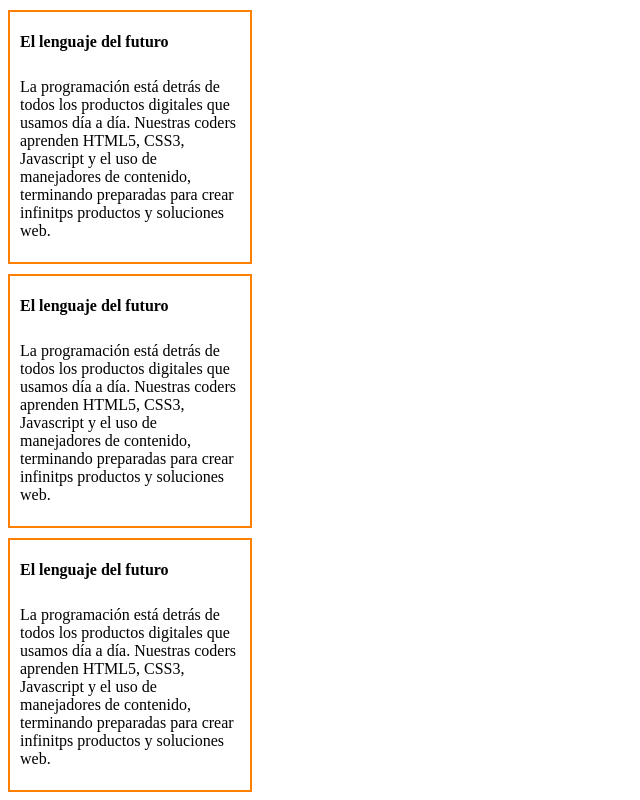
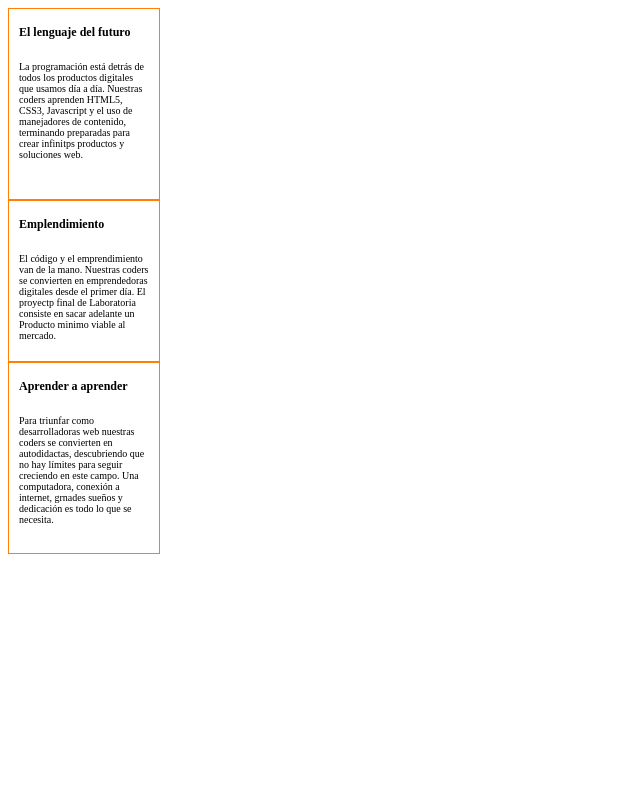
Before and after one commit to NayeliCarb/MarginPadding, a plain HTML site: page index.html in a window 1280 px wide. Shown: the whole page, without its empty margins (0-640 px from the left). Drawn offline with Linux system fonts and the light colour scheme.

Commit message:
3.- mas chico

```diff
--- a/css/main.css
+++ b/css/main.css
@@ -1,12 +1,13 @@
 
 div{
-	border: #FF8000 2px solid ;
+	border: #FF8000 1px solid ;
 	background-color: #FFFFFF;
-	width: 240px;
-	height: 250px;
-	margin-top: 10px;
+	width: 150px;
+	height: 190px;
+	/*margin-top: 10px;*/
 }
 p{
+	font-size: 10px;
 	padding-right: 10px;
 	padding-left: 10px;
 	padding-top: 5px;
@@ -14,5 +15,10 @@ p{
 }
 
 h4{
+	font-size: 12px;
 	padding-left: 10px;
 }
+.divUno{
+	width: 150px;
+	height: 160px;
+}
--- a/index.html
+++ b/index.html
@@ -14,14 +14,14 @@
 		<p>La programación está detrás de todos los productos digitales que usamos día a día. Nuestras coders aprenden HTML5, CSS3, Javascript y el uso de manejadores de contenido, terminando preparadas para crear infinitps productos y soluciones web.</p>
 	</div>
 
-	<div class="divUno">
-		<h4>El lenguaje del futuro</h4>
-		<p>La programación está detrás de todos los productos digitales que usamos día a día. Nuestras coders aprenden HTML5, CSS3, Javascript y el uso de manejadores de contenido, terminando preparadas para crear infinitps productos y soluciones web.</p>
+	<div class="divUno" >
+		<h4>Emplendimiento</h4>
+		<p>El código y el emprendimiento van de la mano. Nuestras coders se convierten en emprendedoras digitales desde el primer día. El proyectp final de Laboratoria consiste en sacar adelante un Producto minimo viable al mercado.</p>
 	</div>
 
 	<div class="divDos">
-		<h4>El lenguaje del futuro</h4>
-		<p>La programación está detrás de todos los productos digitales que usamos día a día. Nuestras coders aprenden HTML5, CSS3, Javascript y el uso de manejadores de contenido, terminando preparadas para crear infinitps productos y soluciones web.</p>
+		<h4>Aprender a aprender</h4>
+		<p>Para triunfar como desarrolladoras web nuestras coders se convierten en autodidactas, descubriendo que no hay límites para seguir creciendo en este campo. Una computadora, conexión a internet, grnades sueños y dedicación es todo lo que se necesita.</p>
 	</div>
 </body>
 </html>
```
